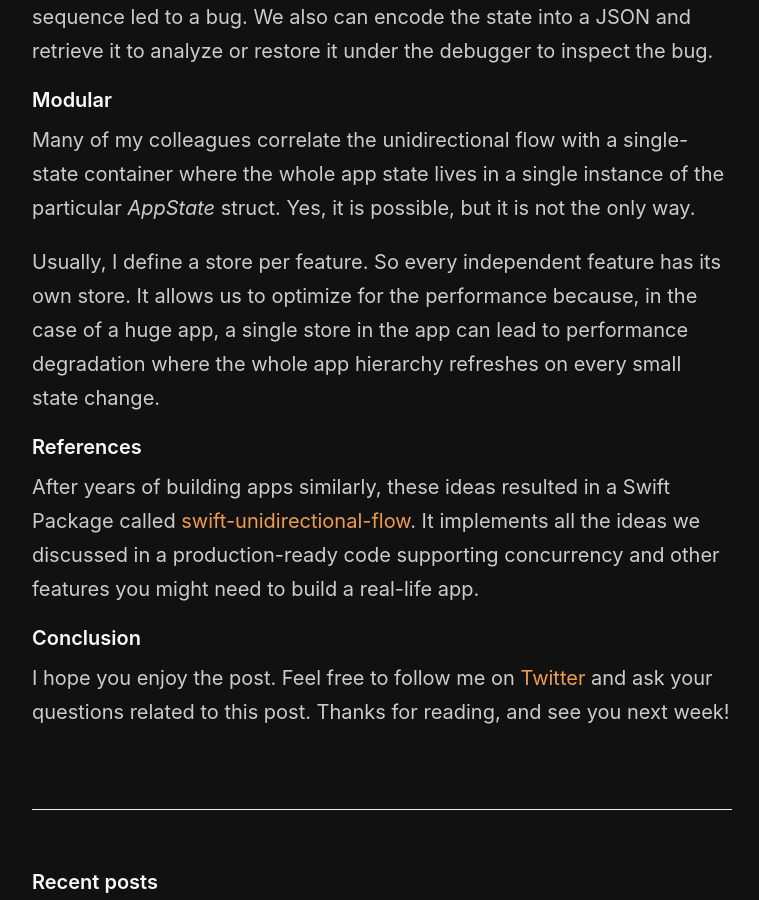
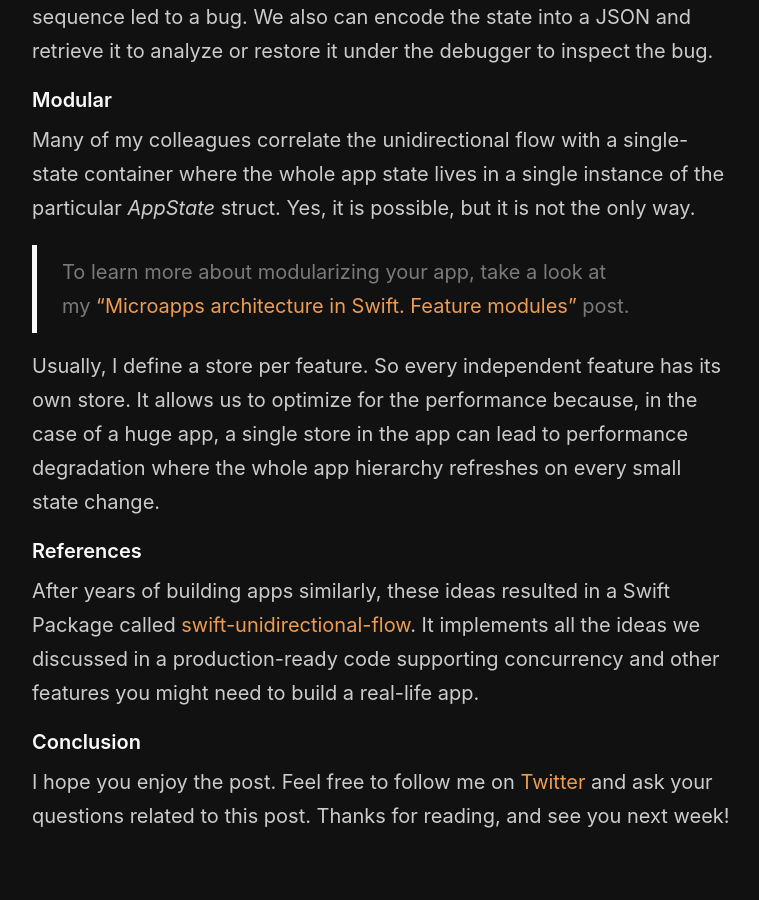
Before and after one commit to mecid/mecid.github.io, a Jekyll site: the page built from _posts/2023-07-11-unidirectional-flow-in-swift.md, in a window 1280 px wide and 900 px high, scrolled down 4679 px. Shown: the whole window, without its empty margins (258-1017 px from the left). Built offline with Jekyll 4.4.1, drawn with Linux system fonts in a browser that asks for light colours.

Commit message:
feature modules post reference added to the udf post

```diff
--- a/_posts/2023-07-11-unidirectional-flow-in-swift.md
+++ b/_posts/2023-07-11-unidirectional-flow-in-swift.md
@@ -148,6 +148,8 @@ By keeping the feature state in a single place, we can easily track the history
 #### Modular
 Many of my colleagues correlate the unidirectional flow with a single-state container where the whole app state lives in a single instance of the particular *AppState* struct. Yes, it is possible, but it is not the only way.
 
+> To learn more about modularizing your app, take a look at my ["Microapps architecture in Swift. Feature modules"](/2023/07/11/unidirectional-flow-in-swift/) post.
+
 Usually, I define a store per feature. So every independent feature has its own store. It allows us to optimize for the performance because, in the case of a huge app, a single store in the app can lead to performance degradation where the whole app hierarchy refreshes on every small state change.
 
 #### References
```
